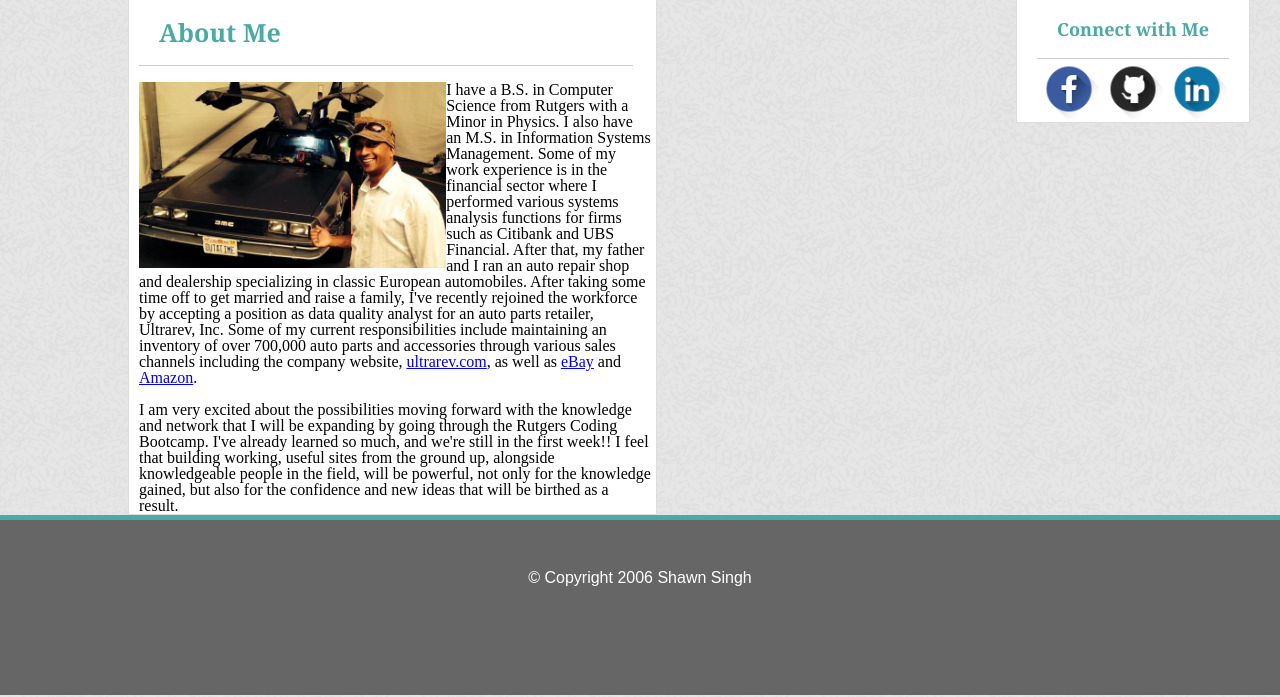
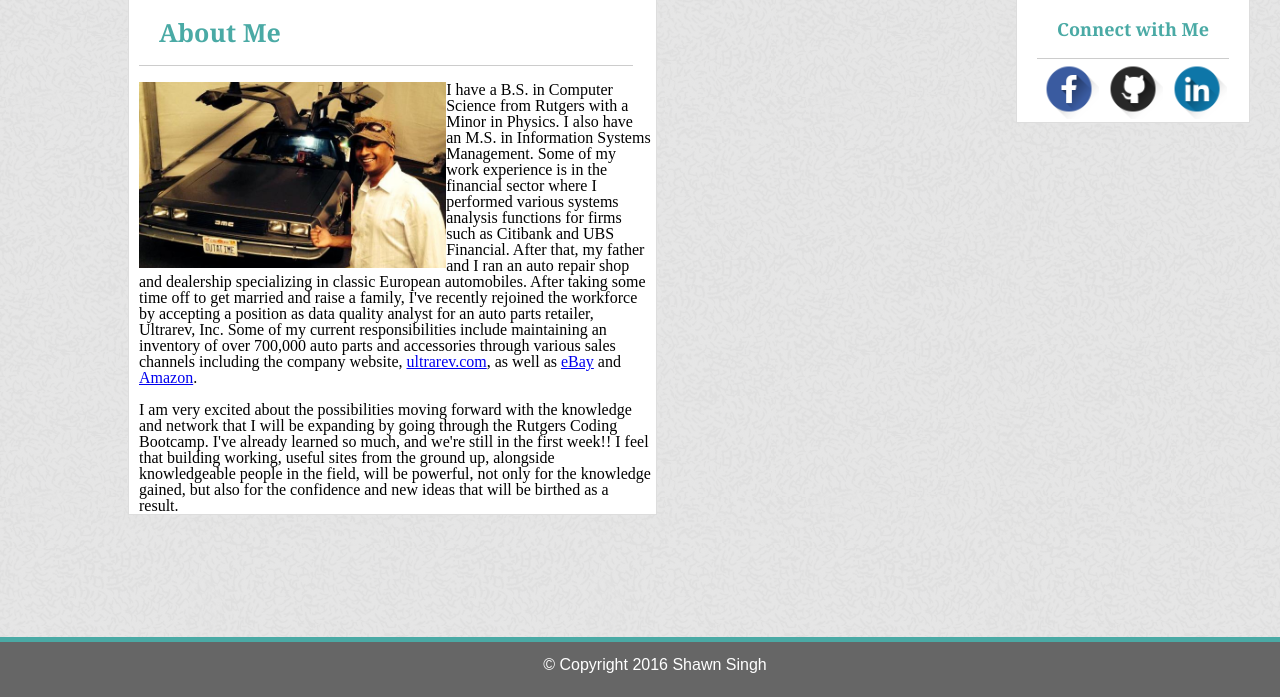
Before and after one commit to ceznik/Profile, a PHP site: page /index.php in a window 1280 px wide. Shown: the part 103-800 px from the top of the page. Run offline with PHP 8.4, Linux system fonts and the light colour scheme.

Commit message:
implemented sticky footer

```diff
--- a/assets/css/style.css
+++ b/assets/css/style.css
@@ -12,7 +12,10 @@
 body{
 	background-image: url("../images/ticks.png");
 }
+.page-background{
+	margin-bottom: -55px;
 
+}
 
 .page-content{
 	background-color: #ffffff;
@@ -73,12 +76,13 @@
 	color:  #ffffff;
 	font-family: 'Arial', 'Helvetica Neue', Helvetica, sans-serif;
 	clear:both;
-	padding: 50px;
+	padding: 15px;
 	text-align: center;
-	height: 75px;
+	height: 25px;
 	margin-top: 10px;
 	bottom: 0;
-
+	position: fixed;
+	width: 100%;
 
 }
 h1{
--- a/index.html
+++ b/index.html
@@ -32,6 +32,6 @@
 		<a href="https://www.linkedin.com/in/shawn-singh-5a92774a" target="_blank"><img class="media-photos" src="assets/images/linkedin_logo.png"></a>
 	</section>
 	</div><br>
-<footer class="profile-footer">&copy; Copyright 2006 Shawn Singh</footer>
+<footer class="profile-footer">&copy; Copyright 2016 Shawn Singh</footer>
 </body>
 </html>
```
